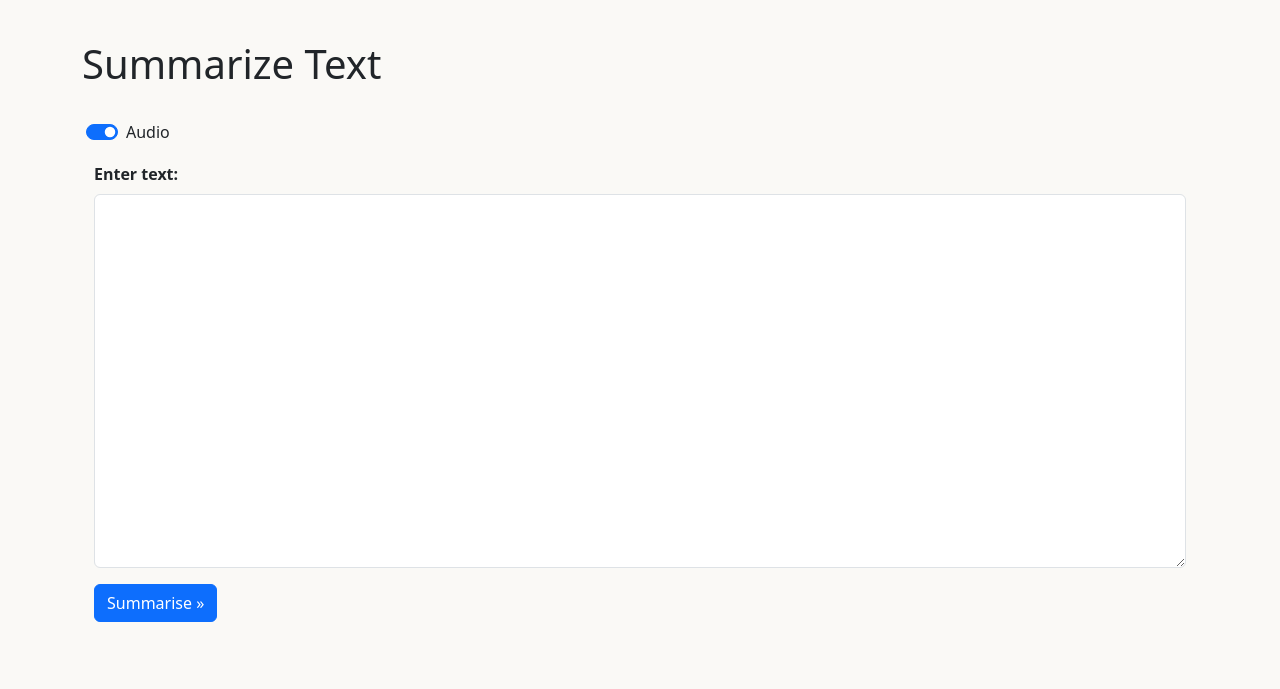
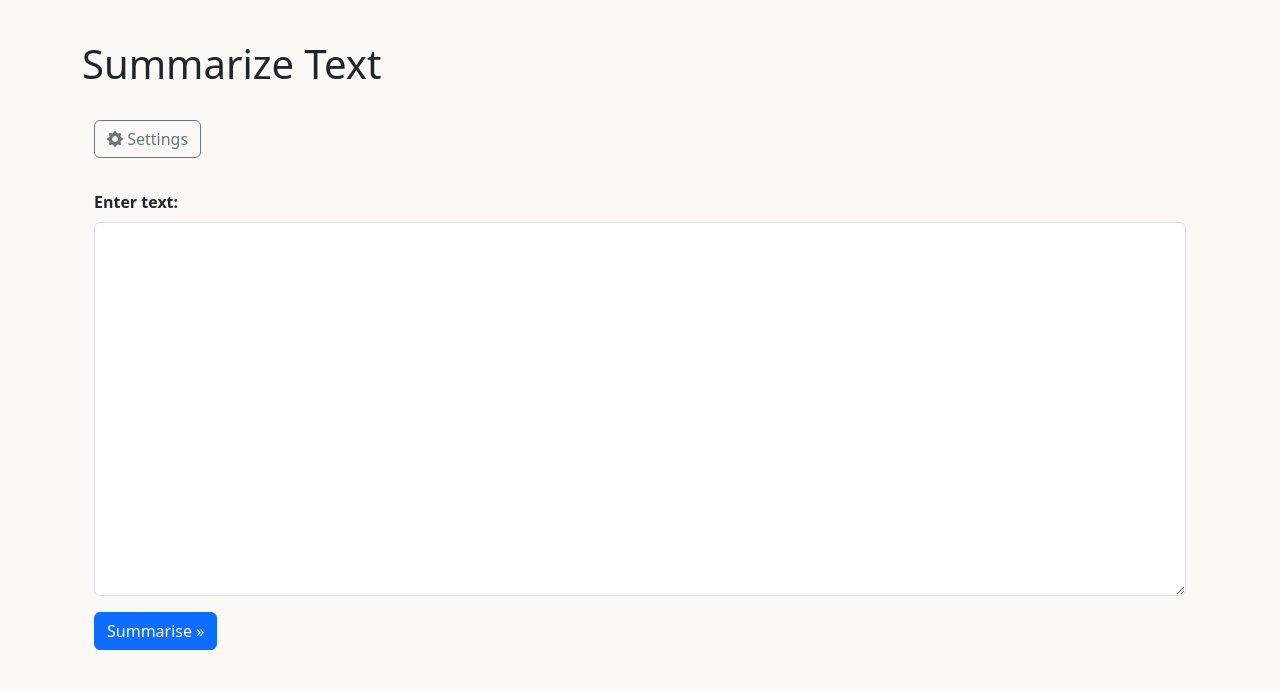
Before and after one commit to YZDavid/HearMeOut, a Flask app: page /summariser in a window 1280 px wide. Shown: the part 56-745 px from the top of the page. Run offline with Flask 3, Linux system fonts and the light colour scheme.

Commit message:
Added settings option for summariser

```diff
--- a/just_flask/converter.py
+++ b/just_flask/converter.py
@@ -11,7 +11,7 @@ except LookupError:
     nltk.download("punkt")
 MAX_LENGTH = tokenizer.max_len_single_sentence
 
-def summary(text):
+def summary(text, percentage=None):
     sentences = nltk.tokenize.sent_tokenize(text)
     length = 0
     chunk = ""
@@ -38,40 +38,12 @@ def summary(text):
     tokens = [tokenizer(chunk, return_tensors="pt") for chunk in chunks]
     output = []
     for i in range(len(tokens)):
-        min_len = int(chunks_len[i]/4)
-        max_len = int(min_len*1.1)
-        generated = model.generate(**tokens[i], min_length = min_len, max_length = max_len)
-        output.append(tokenizer.decode(*generated, skip_special_tokens=True))
-    return ' '.join(output)
-
-def auto_summary(text):
-    sentences = nltk.tokenize.sent_tokenize(text)
-    length = 0
-    chunk = ""
-    chunks = []
-    chunks_len = []
-    count = -1
-    for sentence in sentences:
-        count += 1
-        combined_length = len(tokenizer.tokenize(sentence)) + length
-        if combined_length <= MAX_LENGTH:
-            chunk += sentence + " "
-            length = combined_length
-            if count == len(sentences) - 1:
-                chunks.append(chunk.strip())
-                chunks_len.append(combined_length)
-
+        if percentage:
+            min_len = int(chunks_len[i]*percentage)
+            max_len = int(min_len*1.1)
+            generated = model.generate(**tokens[i], min_length = min_len, max_length = max_len)
         else:
-            chunks.append(chunk.strip())
-            chunks_len.append(combined_length)
-            length = 0
-            chunk = sentence + " "
-            length = len(tokenizer.tokenize(sentence))
-
-    tokens = [tokenizer(chunk, return_tensors="pt") for chunk in chunks]
-    output = []
-    for i in range(len(tokens)):
-        generated = model.generate(**tokens[i])
+            generated = model.generate(**tokens[i])
         output.append(tokenizer.decode(*generated, skip_special_tokens=True))
     return ' '.join(output)
 
--- a/just_flask/requirements.txt
+++ b/just_flask/requirements.txt
@@ -1,19 +1,18 @@
 aniso8601==9.0.1
 click==8.1.3
 Flask==2.3.2
-Flask-SQLAlchemy==3.0.5
 itsdangerous==2.1.2
 Jinja2==3.1.2
 MarkupSafe==2.1.3
 pytz==2023.3
 six==1.16.0
-SQLAlchemy==2.0.16
 Werkzeug==2.3.6
 requests==2.31.0
-ipykernel==6.23.2
 transformers==4.29.2
 newspaper3k==0.2.8
 torch==2.0.1
 sentencepiece==0.1.99
 nltk==3.8.1
 gTTS==2.3.2
+pyinstaller=5.13.0
+flaskwebgui==1.0.6
--- a/just_flask/server.py
+++ b/just_flask/server.py
@@ -40,7 +40,9 @@ def history():
              input=row[1],
              output=row[2],
              timestamp=format_time(row[3]),
-             filename=row[4])
+             filename=row[4],
+             performance=row[5],
+             input_percent=row[6])
         for row in cursor.fetchall()
     ]
     return render_template("history.html", past_conversions=result, page_name="History")
@@ -51,10 +53,20 @@ def output():
     conn = db_connection()
     cursor = conn.cursor()
 
-    # Initialize from form, run summarizer and or audio creator
+    # Initialize input data from request.form
     input = request.form.get("input")
     create_audio = request.form.get("audio") == "on"
-    output = converter.auto_summary(input)
+    percentage = request.form.get("percentage")
+
+    # Summarisation style based on input
+    if percentage:
+        percentage = int(percentage)/100
+        output = converter.summary(input, percentage)
+    else:
+        output = converter.summary(input)
+    performance = round((len(output) / len(input)) * 100, 2)
+
+    # Creation of audio if specified
     timestamp = int(datetime.now().timestamp())
     if create_audio:
         filename = f'audio_{timestamp}'
@@ -65,10 +77,10 @@ def output():
 
     # Update database
     query = """
-            INSERT INTO conversions (input, output, timestamp, audio)
-            VALUES (?, ?, ?, ?)
+            INSERT INTO conversions (input, output, timestamp, audio, performance, input_percent)
+            VALUES (?, ?, ?, ?, ?, ?)
         """
-    cursor.execute(query, (input, output, timestamp, filename))
+    cursor.execute(query, (input, output, timestamp, filename, performance, int(percentage*100)))
     conn.commit()
     return render_template("output.html", input=input, filename=filename, output=output, timestamp=format_time(timestamp), page_name="Output")
 
@@ -92,5 +104,10 @@ def delete(id):
     conn.commit()
     return redirect("/history")
 
+@app.route("/testing", methods=["POST"])
+def test():
+    print(request.form)
+    return request.form
+
 if __name__ == "__main__":
     app.run(debug=True)
--- a/just_flask/templates/history.html
+++ b/just_flask/templates/history.html
@@ -20,6 +20,10 @@
                     Download audio
                 </a>
             </audio>
+        {% endif %}
+        <p><b>Percentage of Original:</b> {{ conv.performance }}%</p>
+        {% if conv.input_percent %}
+            <p><b>Target Percentage of Original:</b> {{ conv.input_percent }}%</p>
         {% endif %}
         <p><b>Converted on:</b> {{ conv.timestamp }}</p>
 
--- a/just_flask/templates/summariser.html
+++ b/just_flask/templates/summariser.html
@@ -5,10 +5,46 @@
     <br>
     <div class="container">
         <form class="row g-3" action="/output" id="input" method="post">
-            <div class="form-check form-switch">
-                <input class="form-check-input" type="checkbox" id="audio" name="audio" checked>
-                <label class="form-check-label" for="audio" name="audio">Audio</label>
+
+            <!-- Collapsible settings component -->
+            <p>
+                <button class="btn btn-outline-secondary" type="button" data-bs-toggle="collapse" data-bs-target="#collapseExample" aria-expanded="false" aria-controls="collapseExample">
+                    <span class="bi bi-gear-fill"></span>&nbsp;Settings
+                </button>
+            </p>
+            <div class="collapse" id="collapseExample">
+                <div class="col-md-6">
+                    <div class="card card-body">
+                    <b>Audio options</b>
+                    <p>
+                        <div class="form-check form-switch">
+                            <input class="form-check-input" type="checkbox" id="audio" name="audio" checked>
+                            <label class="form-check-label" for="audio" name="audio">Generate Audio File</label>
+                        </div>
+                    </p>
+                    <b>Summariser Settings</b>
+                    <p>
+                        <div class="form-check">
+                            <input class="form-check-input" type="radio" name="summariseType" id="summariseType1" onclick="document.getElementById('percentage').disabled = true;" checked>
+                            <label class="form-check-label" for="summariseType1">
+                              Auto Summarise
+                            </label>
+                        </div>
+                        <div class="form-check">
+                            <input class="form-check-input" type="radio" name="summariseType" id="summariseType2" onclick="document.getElementById('percentage').disabled = false;">
+                            <label class="form-check-label" for="summariseType2">
+                              Percentage of Original
+                            </label>
+                        </div>
+                    </p>
+                        <div class="form-group col-md-3">
+                            <input type="number" class="form-control" id="percentage" value="25" name="percentage" min="5" max="95" disabled required>
+                        </div>
+                    </div>
+                </div>
             </div>
+            <!-- End of collapse component -->
+
             <div class="col-md-12">
                 <label for="input" class="form-label"><b>Enter text:</b></label>
                 <textarea class="form-control" name="input" id="input" rows="15" required></textarea>
```
Also changed, not shown: just_flask/database.db, just_flask/static/HearMeOutLogo.ico (added), just_flask/static/HearMeOutLogo.png (added), 3 other files.
